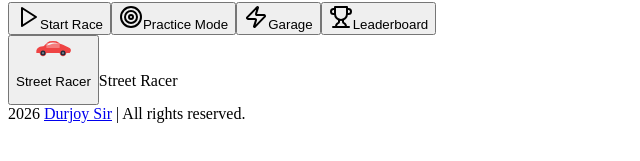
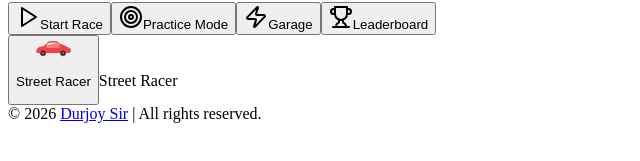
Before and after one commit to ddjdurjoy/Likhe-Jao-Type-Racer, a React (Vite) app in the folder client/: page / in a window 1280 px wide. Shown: the part 411-572 px from the top of the page, without its empty margins (0-640 px from the left). Built offline with nearby package versions, Linux system fonts and the light colour scheme.

Commit message:
Foother bug fix

```diff
--- a/client/src/pages/Home.tsx
+++ b/client/src/pages/Home.tsx
@@ -211,7 +211,7 @@ export default function Home() {
       </main>
 
       <footer className="relative z-10 p-4 text-center text-sm text-muted-foreground border-t border-border">
-        <span>2026 </span>
+        <span>© 2026 </span>
         <a href="https://www.youtube.com/@ddjDurjoy" target="_blank" rel="noreferrer" className="text-primary underline-offset-2 hover:underline">
           Durjoy Sir
         </a>
```
